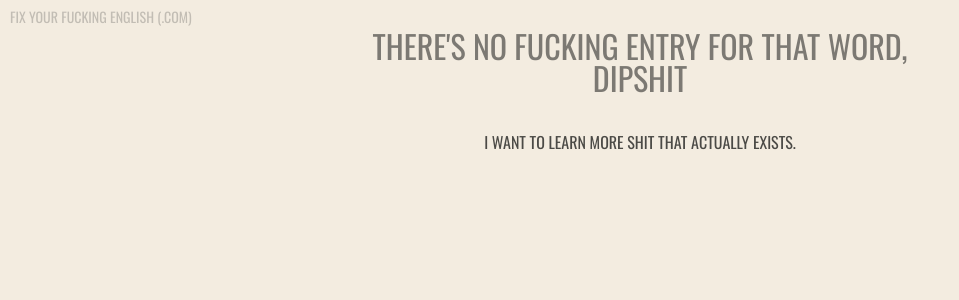
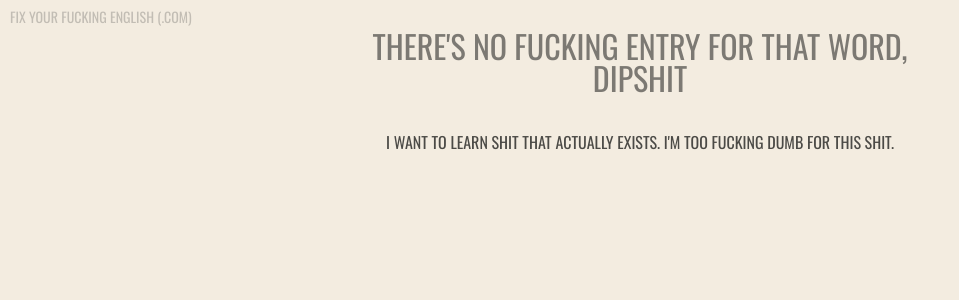
Before and after one commit to pinktrink/fix-your-fucking-english, a Django app: template fyfe/templates/404.html in a window 1280 px wide. Shown: the top 300 px of the page, without its empty margins (0-959 px from the left). Run offline with Django 3.2, Linux system fonts and the light colour scheme; the template is opened without the code that fills it, so the values that code supplies are empty.

Commit message:
Broken links added, fix will happen when SCSS is implemented.

```diff
--- a/fyfe/templates/404.html
+++ b/fyfe/templates/404.html
@@ -3,6 +3,7 @@
     <h2>There's no fucking entry for that word, dipshit</h2>
 </div>
 <div id="more">
-    <a href="/">I want to learn more shit that actually exists.</a>
+    <a href="/">I want to learn shit that actually exists.</a>
+    <a href="http://www.youtube.com/results?search_query=jersey+shore">I'm too fucking dumb for this shit.</a>
 </div>
 {% include 'fyfe/footer.html' %}
--- a/fyfe/templates/fyfe/fixit.html
+++ b/fyfe/templates/fyfe/fixit.html
@@ -16,6 +16,7 @@
 	{% endif %}
 	<div id="more">
 		<a href="/">I'm still a dumbfuck and need to learn more shit.</a>
+		<a href="http://www.youtube.com/results?search_query=jersey+shore">I'm too fucking dumb for this shit.</a>
 	</div>
 </div>
 {% include 'fyfe/footer.html' %}
--- a/fyfe/templates/fyfe/index.html
+++ b/fyfe/templates/fyfe/index.html
@@ -10,5 +10,6 @@
 </div>
 <div id="more">
 	<a href="/">I'm still a dumbfuck and need to learn more shit.</a>
+	<a href="http://www.youtube.com/results?search_query=jersey+shore">I'm too fucking dumb for this shit.</a>
 </div>
 {% include 'fyfe/footer.html' %}
```
